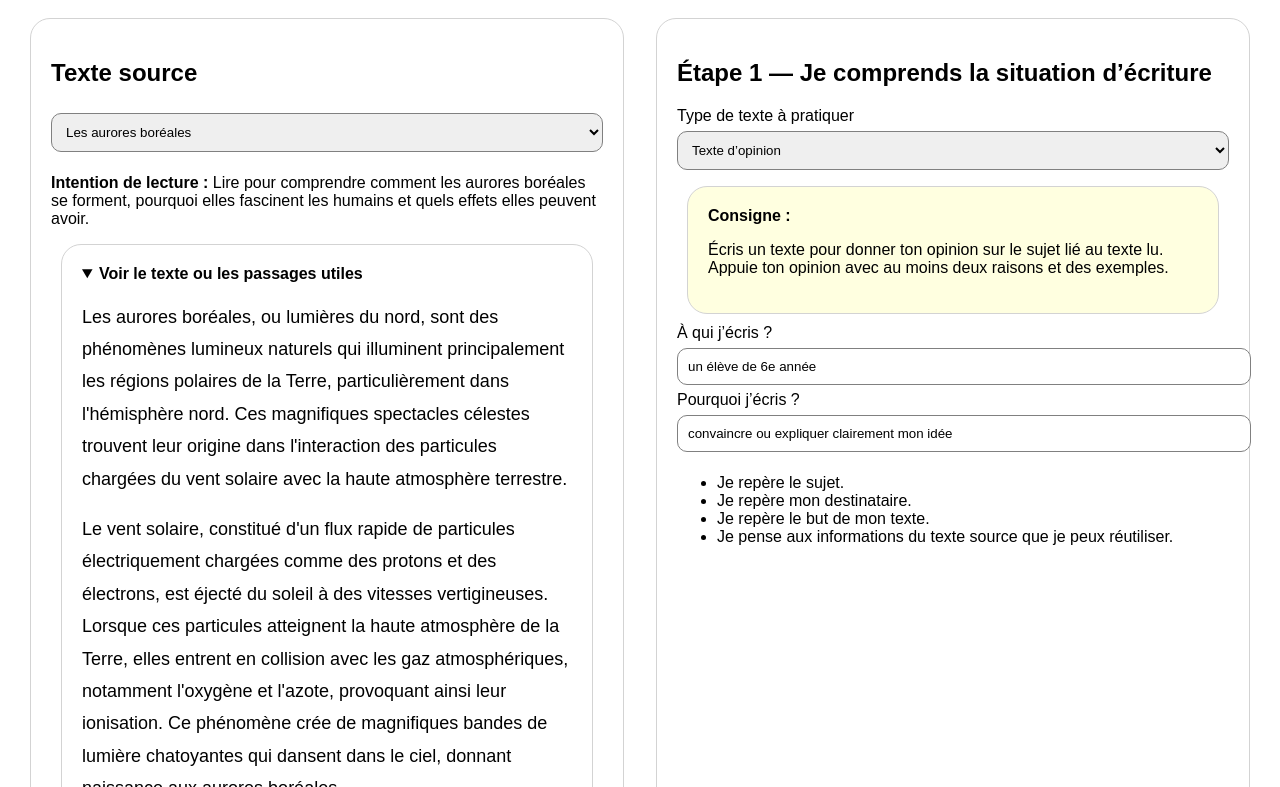
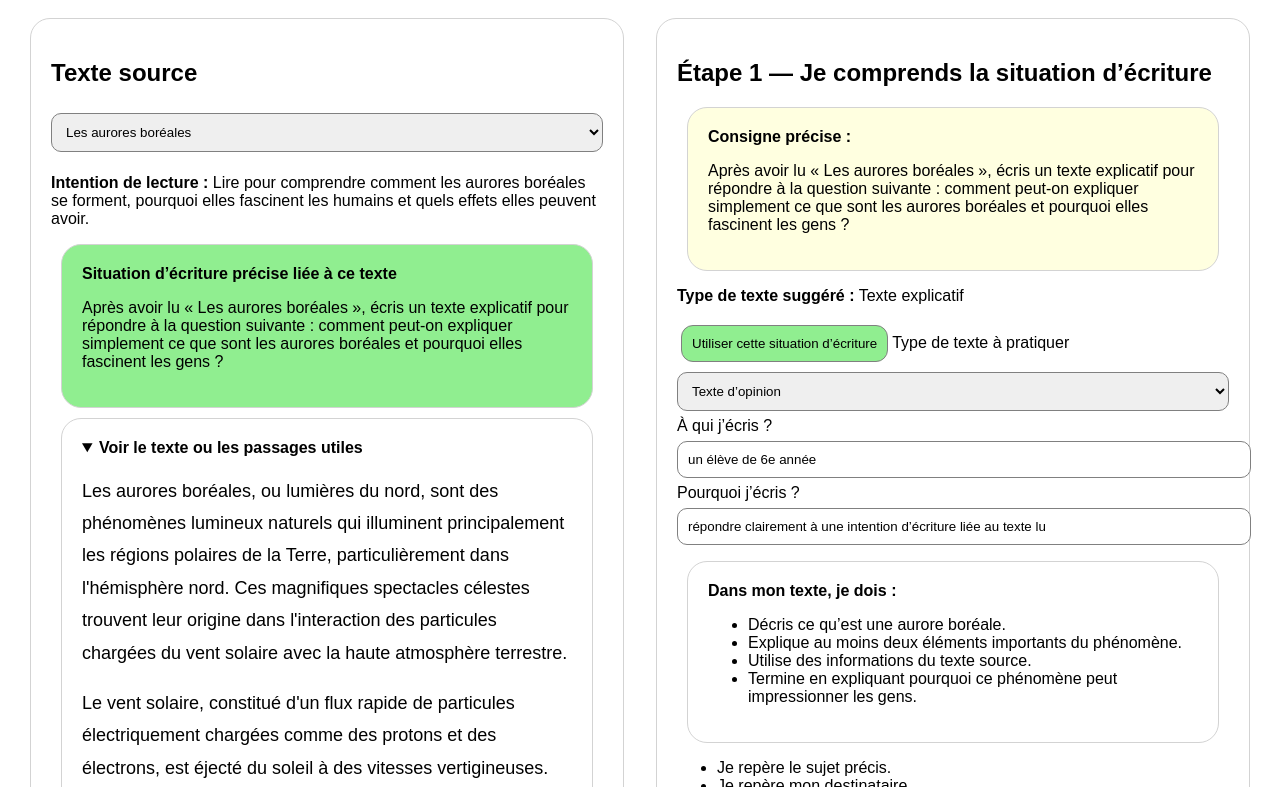
Before and after one commit to mpassarelli2003-png/comprehension-lecture-6e, a Next.js app: page /ecriture in a window 1280 px wide. Shown: the part 413-1200 px from the top of the page. Built offline with nearby package versions, Linux system fonts and the light colour scheme.

Commit message:
Add precise writing situations for each reading text

```diff
--- a/app/ecriture/page.jsx
+++ b/app/ecriture/page.jsx
@@ -6,31 +6,120 @@ import moreExercises from "../data/moreExercises";
 import genesisExercise from "../data/genesisExercise";
 
 const texts = [...baseExercises, ...moreExercises, genesisExercise];
-const STORAGE_KEY = "lecture6e_writing_practice_v1";
+const STORAGE_KEY = "lecture6e_writing_practice_v2";
+const OLD_KEY = "lecture6e_writing_practice_v1";
 
 const writingSituations = [
   {
     id: "opinion",
     title: "Texte d’opinion",
-    task: "Écris un texte pour donner ton opinion sur le sujet lié au texte lu. Appuie ton opinion avec au moins deux raisons et des exemples.",
     plan: ["Introduction : je présente le sujet et mon opinion.", "Développement 1 : je donne une première raison et un exemple.", "Développement 2 : je donne une deuxième raison et un exemple.", "Conclusion : je rappelle mon opinion et je termine avec une phrase forte."],
     starters: ["Selon moi, ...", "Je pense que ...", "Ma première raison est que ...", "Par exemple, dans le texte, ...", "De plus, ...", "En conclusion, ..."]
   },
   {
     id: "explicatif",
     title: "Texte explicatif",
-    task: "Écris un texte pour expliquer un phénomène, une situation ou une idée importante du texte lu. Utilise des informations du texte.",
     plan: ["Introduction : je présente ce que je vais expliquer.", "Développement 1 : j’explique un premier aspect.", "Développement 2 : j’explique un deuxième aspect.", "Conclusion : je résume l’explication principale."],
     starters: ["Ce texte permet de comprendre que ...", "Un premier élément important est ...", "Cela signifie que ...", "Un autre aspect est ...", "Par exemple, ...", "Pour conclure, ..."]
   },
   {
     id: "reaction",
     title: "Réaction ou appréciation",
-    task: "Écris un texte pour expliquer ta réaction ou ton appréciation du texte. Appuie ton point de vue avec des passages ou des éléments précis.",
     plan: ["Introduction : je nomme le texte et ma réaction générale.", "Développement 1 : j’explique un élément que j’ai aimé, moins aimé ou trouvé important.", "Développement 2 : j’appuie mon idée avec un exemple du texte.", "Conclusion : je résume mon appréciation."],
     starters: ["J’ai réagi à ce texte parce que ...", "J’ai trouvé intéressant que ...", "Un passage important est ...", "Cela m’a fait penser à ...", "Je recommande / je ne recommande pas ce texte parce que ..."]
   }
 ];
+
+const preciseWritingSituations = {
+  "Les aurores boréales": {
+    type: "Texte explicatif",
+    audience: "des élèves de 5e année qui préparent une activité scientifique",
+    purpose: "expliquer clairement un phénomène naturel",
+    task: "Après avoir lu « Les aurores boréales », écris un texte explicatif pour répondre à la question suivante : comment peut-on expliquer simplement ce que sont les aurores boréales et pourquoi elles fascinent les gens ?",
+    required: ["Décris ce qu’est une aurore boréale.", "Explique au moins deux éléments importants du phénomène.", "Utilise des informations du texte source.", "Termine en expliquant pourquoi ce phénomène peut impressionner les gens."],
+    suggestedType: "explicatif"
+  },
+  "M. Vadeboncoeur": {
+    type: "Réaction ou appréciation",
+    audience: "ton enseignante ou ton enseignant",
+    purpose: "montrer ce que tu as compris d’un personnage et de son rôle dans le récit",
+    task: "Après avoir lu « M. Vadeboncoeur », écris un court texte pour expliquer si tu trouves que ce personnage est important dans l’histoire. Appuie ton point de vue avec des exemples du texte.",
+    required: ["Présente ton opinion sur le personnage.", "Explique au moins deux traits ou actions du personnage.", "Ajoute un exemple du texte.", "Termine par une appréciation personnelle."],
+    suggestedType: "reaction"
+  },
+  "Mille et un flocons": {
+    type: "Texte d’opinion",
+    audience: "les élèves de ta classe",
+    purpose: "donner ton opinion sur l’hiver ou sur un aspect du texte",
+    task: "Après avoir lu « Mille et un flocons », écris un texte d’opinion pour répondre à la question suivante : l’hiver est-il surtout une saison agréable ou difficile ? Utilise des éléments du texte pour appuyer ton opinion.",
+    required: ["Présente clairement ton opinion.", "Donne deux raisons.", "Utilise au moins un exemple du texte.", "Ajoute une courte conclusion."],
+    suggestedType: "opinion"
+  },
+  "Pattes dans l’eau": {
+    type: "Réaction ou appréciation",
+    audience: "un ami qui n’a pas lu le texte",
+    purpose: "expliquer ta réaction à une situation vécue par un personnage ou un animal",
+    task: "Après avoir lu « Pattes dans l’eau », écris un texte pour expliquer ce que tu as ressenti ou pensé devant la situation présentée. Appuie ta réaction avec des événements précis du texte.",
+    required: ["Nomme ta réaction principale.", "Explique ce qui a provoqué cette réaction.", "Utilise deux éléments du texte.", "Termine en disant ce que cette situation t’a fait comprendre."],
+    suggestedType: "reaction"
+  },
+  "Pirouette dans les airs": {
+    type: "Réaction ou appréciation",
+    audience: "un élève qui aime les récits d’action",
+    purpose: "apprécier un moment marquant du texte",
+    task: "Après avoir lu « Pirouette dans les airs », écris un texte pour expliquer quel moment du récit t’a semblé le plus marquant. Appuie ton choix avec des détails du texte.",
+    required: ["Nomme le moment choisi.", "Explique pourquoi ce moment est marquant.", "Ajoute au moins deux détails du texte.", "Termine par ton appréciation du récit."],
+    suggestedType: "reaction"
+  },
+  "Le surf au Québec": {
+    type: "Texte d’opinion",
+    audience: "des jeunes qui cherchent une nouvelle activité sportive",
+    purpose: "convaincre ou informer sur une activité présentée dans le texte",
+    task: "Après avoir lu « Le surf au Québec », écris un texte d’opinion pour répondre à la question suivante : le surf à pagaie est-il une activité intéressante à essayer au Québec ? Appuie ton opinion avec des bienfaits et des exemples du texte.",
+    required: ["Présente ton opinion clairement.", "Explique au moins deux bienfaits ou intérêts du surf à pagaie.", "Utilise des informations du texte source.", "Termine par une recommandation."],
+    suggestedType: "opinion"
+  },
+  "La chasse aux noix": {
+    type: "Texte explicatif",
+    audience: "des élèves plus jeunes qui découvrent le comportement des animaux",
+    purpose: "expliquer une stratégie de survie observée dans le texte",
+    task: "Après avoir lu « La chasse aux noix », écris un texte explicatif pour montrer comment l’animal du texte se prépare ou s’organise pour répondre à ses besoins. Utilise des exemples précis du texte.",
+    required: ["Présente l’animal ou la situation.", "Explique deux comportements importants.", "Utilise des exemples du texte.", "Termine en expliquant pourquoi cette préparation est utile."],
+    suggestedType: "explicatif"
+  },
+  "Le temps des pommes": {
+    type: "Texte d’opinion",
+    audience: "ta classe ou le journal de l’école",
+    purpose: "donner ton opinion sur une activité saisonnière",
+    task: "Après avoir lu « Le temps des pommes », écris un texte d’opinion pour répondre à la question suivante : une sortie aux pommes est-elle une activité intéressante à vivre en famille ou avec l’école ? Appuie ton opinion avec des éléments du texte.",
+    required: ["Présente ton opinion.", "Donne deux raisons.", "Utilise au moins un détail du texte.", "Termine par une phrase qui résume ton point de vue."],
+    suggestedType: "opinion"
+  },
+  "La légende des ombres chinoises": {
+    type: "Texte explicatif",
+    audience: "des élèves qui préparent une activité culturelle",
+    purpose: "expliquer l’origine ou l’importance d’une tradition artistique",
+    task: "Après avoir lu « La légende des ombres chinoises », écris un texte explicatif pour montrer ce que cette légende permet de comprendre sur les ombres chinoises et leur valeur culturelle.",
+    required: ["Présente la légende ou la tradition.", "Explique deux éléments importants du texte.", "Utilise des informations du texte source.", "Termine en disant pourquoi cette tradition peut être intéressante."],
+    suggestedType: "explicatif"
+  },
+  "L’avenir de la planète": {
+    type: "Texte d’opinion",
+    audience: "les jeunes de ton école",
+    purpose: "sensibiliser les autres à un enjeu environnemental",
+    task: "Après avoir lu « L’avenir de la planète », écris un texte d’opinion pour répondre à la question suivante : les jeunes peuvent-ils vraiment poser des gestes utiles pour protéger la planète ? Appuie ton opinion avec des idées du texte.",
+    required: ["Présente clairement ton opinion.", "Donne deux gestes ou raisons.", "Utilise des informations du texte source.", "Termine avec un message d’encouragement ou de sensibilisation."],
+    suggestedType: "opinion"
+  },
+  "Les origines selon la Genèse": {
+    type: "Texte d’opinion",
+    audience: "un élève qui étudie les récits anciens",
+    purpose: "réfléchir au message d’un récit patrimonial",
+    task: "Après avoir lu « Les origines selon la Genèse », écris un texte d’opinion pour répondre à la question suivante : ce récit montre-t-il bien que les choix peuvent avoir des conséquences importantes ? Appuie ton opinion avec des événements du récit.",
+    required: ["Présente ton opinion.", "Explique deux raisons liées au récit.", "Utilise des exemples comme l’interdit, le serpent, le choix ou les conséquences.", "Termine en expliquant le message que tu retiens."],
+    suggestedType: "opinion"
+  }
+};
 
 const connectors = ["D’abord", "Ensuite", "De plus", "Par exemple", "Cependant", "Donc", "Finalement", "En conclusion"];
 const frequentErrors = [
@@ -46,11 +135,22 @@ const frequentErrors = [
 
 function loadDraft() {
   if (typeof window === "undefined") return null;
-  try { return JSON.parse(localStorage.getItem(STORAGE_KEY) || "null"); } catch { return null; }
+  try { return JSON.parse(localStorage.getItem(STORAGE_KEY) || localStorage.getItem(OLD_KEY) || "null"); } catch { return null; }
 }
 
 function wordCount(text) {
   return String(text || "").trim().split(/\s+/).filter(Boolean).length;
+}
+
+function fallbackSituation(text, situation) {
+  return {
+    type: situation.title,
+    audience: "un élève de 6e année",
+    purpose: "répondre clairement à une intention d’écriture liée au texte lu",
+    task: `Après avoir lu « ${text?.title || "le texte"} », écris un ${situation.title.toLowerCase()} lié au sujet du texte. Appuie tes idées avec des informations précises du texte source.`,
+    required: ["Présente clairement le sujet.", "Développe au moins deux idées.", "Utilise une information du texte source.", "Termine par une courte conclusion."],
+    suggestedType: situation.id
+  };
 }
 
 export default function WritingPage() {
@@ -58,7 +158,7 @@ export default function WritingPage() {
   const [textId, setTextId] = useState(texts[0]?.id || "");
   const [situationId, setSituationId] = useState("opinion");
   const [audience, setAudience] = useState("un élève de 6e année");
-  const [purpose, setPurpose] = useState("convaincre ou expliquer clairement mon idée");
+  const [purpose, setPurpose] = useState("répondre clairement à une intention d’écriture liée au texte lu");
   const [ideas, setIdeas] = useState([{ know: "", say: "", proof: "" }, { know: "", say: "", proof: "" }, { know: "", say: "", proof: "" }]);
   const [plan, setPlan] = useState({ intro: "", dev1: "", dev2: "", conclusion: "" });
   const [draft, setDraft] = useState("");
@@ -67,6 +167,11 @@ export default function WritingPage() {
   const [saveStatus, setSaveStatus] = useState("Sauvegarde locale prête.");
   const [ready, setReady] = useState(false);
 
+  const selectedText = texts.find((t) => t.id === textId) || texts[0];
+  const situation = writingSituations.find((s) => s.id === situationId) || writingSituations[0];
+  const preciseSituation = preciseWritingSituations[selectedText?.title] || fallbackSituation(selectedText, situation);
+  const paragraphs = useMemo(() => String(selectedText?.text || "").split("\n").filter(Boolean).slice(0, 8), [selectedText]);
+
   useEffect(() => {
     const saved = loadDraft();
     if (saved) {
@@ -74,7 +179,7 @@ export default function WritingPage() {
       setTextId(saved.textId || texts[0]?.id || "");
       setSituationId(saved.situationId || "opinion");
       setAudience(saved.audience || "un élève de 6e année");
-      setPurpose(saved.purpose || "convaincre ou expliquer clairement mon idée");
+      setPurpose(saved.purpose || "répondre clairement à une intention d’écriture liée au texte lu");
       setIdeas(saved.ideas || ideas);
       setPlan(saved.plan || plan);
       setDraft(saved.draft || "");
@@ -91,19 +196,22 @@ export default function WritingPage() {
     setSaveStatus("Sauvegardé automatiquement sur cet appareil.");
   }, [ready, step, textId, situationId, audience, purpose, ideas, plan, draft, finalText, checks]);
 
-  const selectedText = texts.find((t) => t.id === textId) || texts[0];
-  const situation = writingSituations.find((s) => s.id === situationId) || writingSituations[0];
-  const paragraphs = useMemo(() => String(selectedText?.text || "").split("\n").filter(Boolean).slice(0, 8), [selectedText]);
-
   function updateIdea(index, field, value) {
     setIdeas((old) => old.map((row, i) => i === index ? { ...row, [field]: value } : row));
   }
   function insertInDraft(text) {
     setDraft((old) => old ? `${old}\n${text}` : text);
   }
+  function applyPreciseSituation() {
+    setSituationId(preciseSituation.suggestedType || situationId);
+    setAudience(preciseSituation.audience);
+    setPurpose(preciseSituation.purpose);
+    setSaveStatus("Situation d’écriture précise appliquée.");
+  }
   function clearWritingDraft() {
     if (window.confirm("Effacer le travail d’écriture sauvegardé sur cet appareil ?")) {
       localStorage.removeItem(STORAGE_KEY);
+      localStorage.removeItem(OLD_KEY);
       setStep(1); setIdeas([{ know: "", say: "", proof: "" }, { know: "", say: "", proof: "" }, { know: "", say: "", proof: "" }]); setPlan({ intro: "", dev1: "", dev2: "", conclusion: "" }); setDraft(""); setFinalText(""); setChecks({});
       setSaveStatus("Travail d’écriture effacé.");
     }
@@ -129,6 +237,7 @@ export default function WritingPage() {
             {texts.map((t) => <option key={t.id} value={t.id}>{t.title}</option>)}
           </select>
           <p><b>Intention de lecture :</b> {selectedText?.intention}</p>
+          <div className="card green"><b>Situation d’écriture précise liée à ce texte</b><p>{preciseSituation.task}</p></div>
           <details className="card" open={step <= 2}>
             <summary><b>Voir le texte ou les passages utiles</b></summary>
             <div className="reader">{paragraphs.map((p, i) => <p key={i}>{p}</p>)}</div>
@@ -138,26 +247,33 @@ export default function WritingPage() {
         <section className="card">
           {step === 1 && <div>
             <h2>Étape 1 — Je comprends la situation d’écriture</h2>
+            <div className="card yellow"><b>Consigne précise :</b><p>{preciseSituation.task}</p></div>
+            <p><b>Type de texte suggéré :</b> {preciseSituation.type}</p>
+            <button className="green" onClick={applyPreciseSituation}>Utiliser cette situation d’écriture</button>
             <label>Type de texte à pratiquer</label>
             <select value={situationId} onChange={(e) => setSituationId(e.target.value)}>
               {writingSituations.map((s) => <option key={s.id} value={s.id}>{s.title}</option>)}
             </select>
-            <div className="card yellow"><b>Consigne :</b><p>{situation.task}</p></div>
             <label>À qui j’écris ?</label>
-            <input value={audience} onChange={(e) => setAudience(e.target.value)} />
+            <input value={audience} onChange={(e) => setAudience(e.target.value)} placeholder={preciseSituation.audience} />
             <label>Pourquoi j’écris ?</label>
-            <input value={purpose} onChange={(e) => setPurpose(e.target.value)} />
-            <ul><li>Je repère le sujet.</li><li>Je repère mon destinataire.</li><li>Je repère le but de mon texte.</li><li>Je pense aux informations du texte source que je peux réutiliser.</li></ul>
+            <input value={purpose} onChange={(e) => setPurpose(e.target.value)} placeholder={preciseSituation.purpose} />
+            <div className="card">
+              <b>Dans mon texte, je dois :</b>
+              <ul>{preciseSituation.required.map((item) => <li key={item}>{item}</li>)}</ul>
+            </div>
+            <ul><li>Je repère le sujet précis.</li><li>Je repère mon destinataire.</li><li>Je repère le but de mon texte.</li><li>Je pense aux informations du texte source que je peux réutiliser.</li></ul>
           </div>}
 
           {step === 2 && <div>
             <h2>Étape 2 — Je prépare mes idées</h2>
-            <p>Écris des idées courtes. Tu peux utiliser le texte source, tes connaissances et tes réactions.</p>
+            <p>Commence par choisir 2 ou 3 idées que tu pourrais utiliser dans ton texte. Écris seulement des mots-clés ou de petites phrases. Tu développeras tes idées plus tard dans ton brouillon.</p>
+            <div className="card yellow"><b>Astuce :</b><p>Une bonne idée répond à la consigne et peut être appuyée par une preuve ou un exemple du texte source.</p></div>
             {ideas.map((row, i) => <div className="card" key={i}>
               <h3>Idée {i + 1}</h3>
-              <label>Ce que je sais ou comprends</label><input value={row.know} onChange={(e) => updateIdea(i, "know", e.target.value)} />
-              <label>Ce que je veux dire</label><input value={row.say} onChange={(e) => updateIdea(i, "say", e.target.value)} />
-              <label>Preuve, exemple ou information du texte</label><input value={row.proof} onChange={(e) => updateIdea(i, "proof", e.target.value)} />
+              <label>Ce que le texte m’apprend</label><input value={row.know} onChange={(e) => updateIdea(i, "know", e.target.value)} />
+              <label>Mon idée avec mes mots</label><input value={row.say} onChange={(e) => updateIdea(i, "say", e.target.value)} />
+              <label>Preuve ou exemple du texte</label><input value={row.proof} onChange={(e) => updateIdea(i, "proof", e.target.value)} />
             </div>)}
           </div>}
 
@@ -180,7 +296,7 @@ export default function WritingPage() {
 
           {step === 5 && <div>
             <h2>Étape 5 — Je révise mes idées</h2>
-            {["Mon texte répond à la consigne.", "Mon introduction présente clairement le sujet.", "Chaque paragraphe développe une idée claire.", "J’ai utilisé au moins une information ou un exemple du texte source.", "Mes idées sont placées dans un ordre logique.", "Ma conclusion termine bien le texte."].map((item) => <label key={item} style={{display:"block", margin:"10px 0"}}><input type="checkbox" checked={!!checks[item]} onChange={() => setChecks({...checks, [item]: !checks[item]})} /> {item}</label>)}
+            {["Mon texte répond à la consigne précise.", "Mon introduction présente clairement le sujet.", "Chaque paragraphe développe une idée claire.", "J’ai utilisé au moins une information ou un exemple du texte source.", "Mes idées sont placées dans un ordre logique.", "Ma conclusion termine bien le texte."].map((item) => <label key={item} style={{display:"block", margin:"10px 0"}}><input type="checkbox" checked={!!checks[item]} onChange={() => setChecks({...checks, [item]: !checks[item]})} /> {item}</label>)}
           </div>}
 
           {step === 6 && <div>
```
